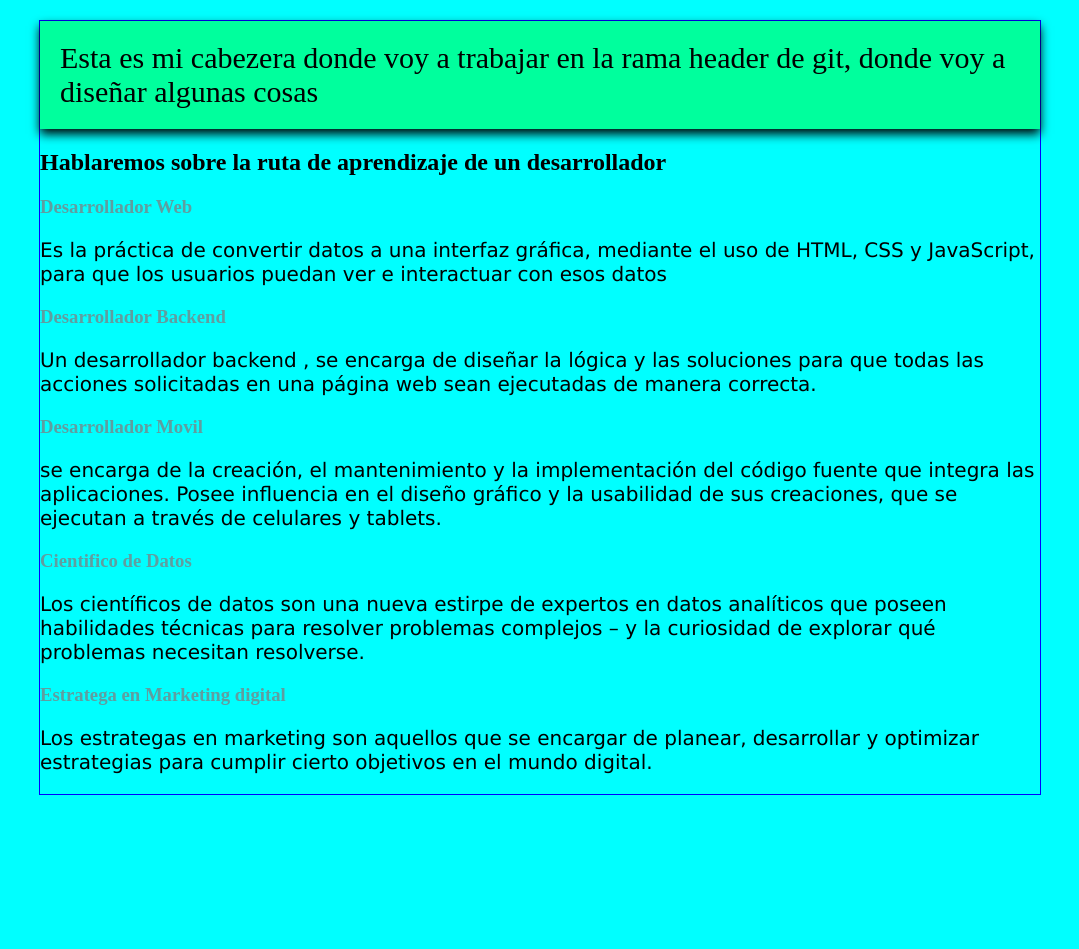
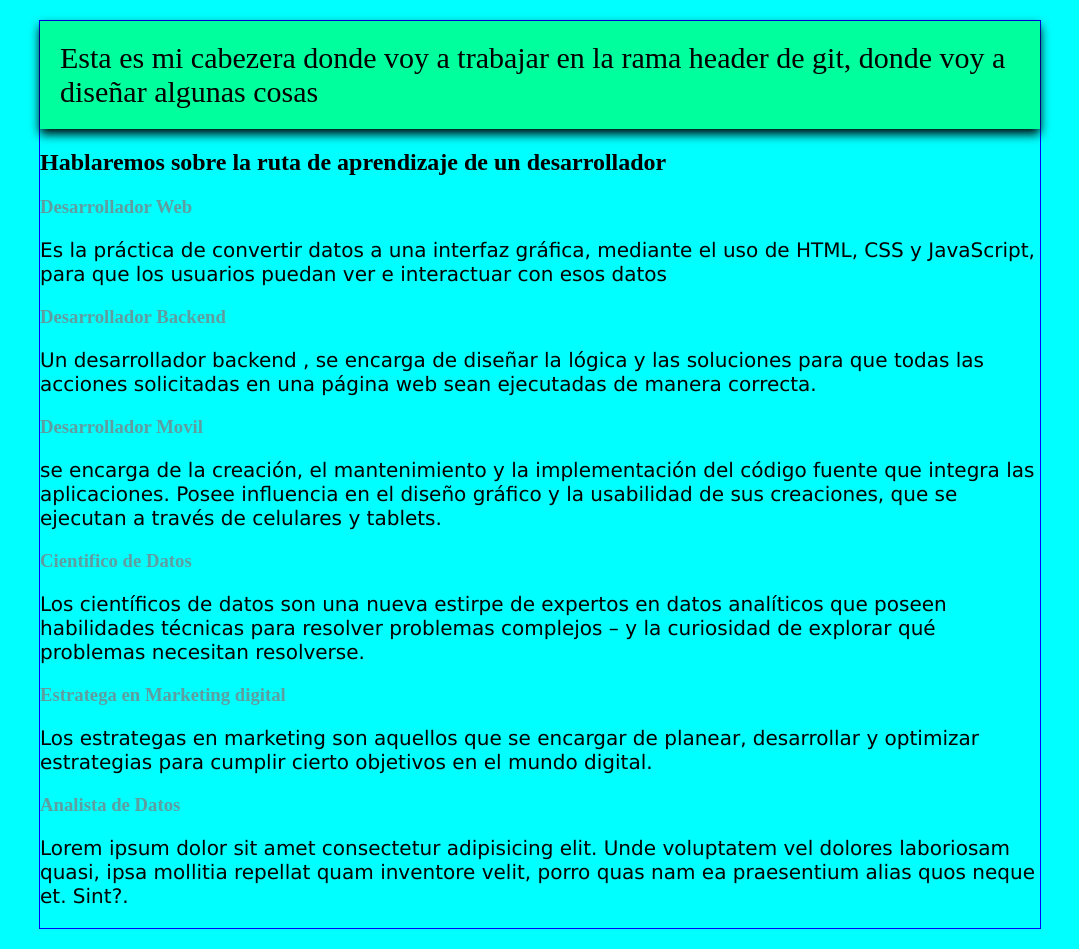
Before and after one commit to Daniel-Escobar/my_fisrt_repository, a plain HTML site: page index.html in a window 1280 px wide. Shown: the whole page, without its empty margins (100-1179 px from the left). Before the commit the page ends 815 px from the top, so only its background shows below. Drawn offline with Linux system fonts and the light colour scheme.

Commit message:
Nueva area en la rama de la tecnologia

```diff
--- a/index.html
+++ b/index.html
@@ -24,6 +24,8 @@
             <p>Los científicos de datos son una nueva estirpe de expertos en datos analíticos que poseen habilidades técnicas para resolver problemas complejos – y la curiosidad de explorar qué problemas necesitan resolverse.</p>
             <h3>Estratega en Marketing digital</h3>
             <p>Los estrategas en marketing son aquellos que se encargar de planear, desarrollar y optimizar estrategias para cumplir cierto objetivos en el mundo digital.</p>
+            <h3>Analista de Datos</h3>
+            <p>Lorem ipsum dolor sit amet consectetur adipisicing elit. Unde voluptatem vel dolores laboriosam quasi, ipsa mollitia repellat quam inventore velit, porro quas nam ea praesentium alias quos neque et. Sint?.</p>
     </div>
 </body>
 </html>
```
